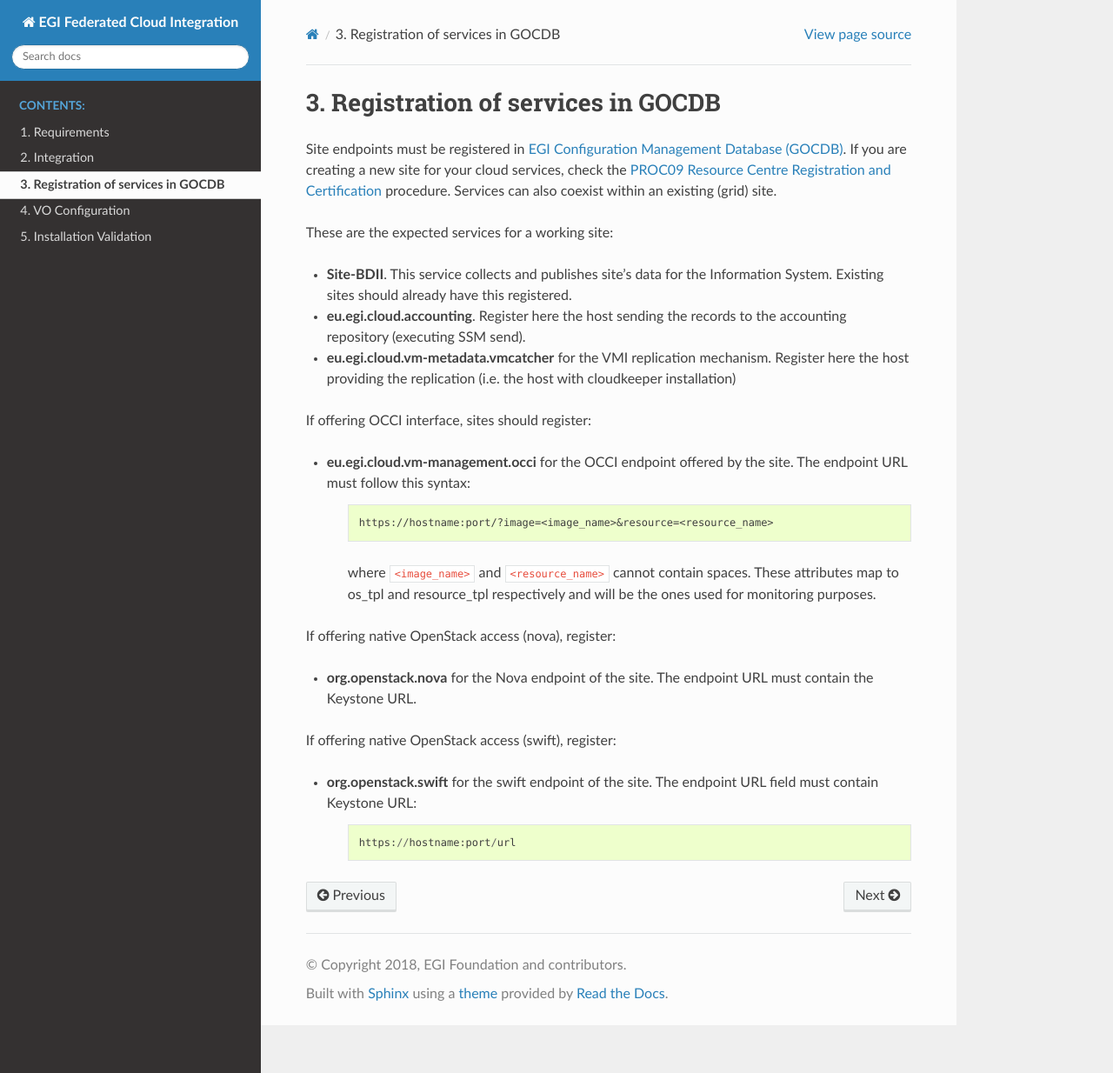
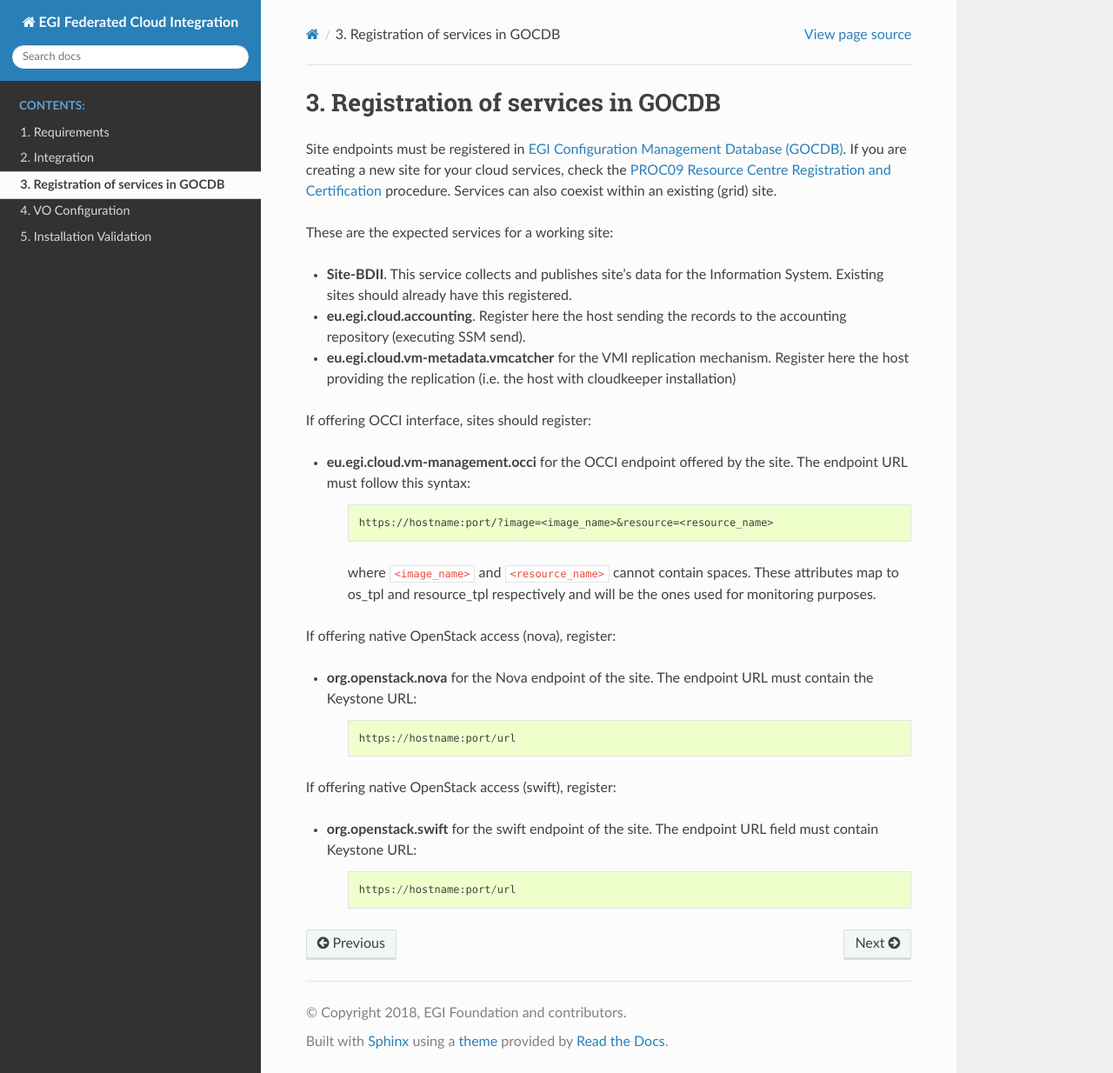
Before and after one commit to EGI-Federation/fedcloud-integration-documentation, a Sphinx documentation site: the page built from source/registration.rst, in a window 1280 px wide and 1234 px high. Shown: the whole window at 87% size. Built offline with Sphinx 7.4.7 and the Read the Docs theme 2.0.0, drawn with Linux system fonts in a browser that asks for light colours; some of the changed lines change nothing that is shown.

Commit message:
registration: add a keystone URL example for consistency sake (#35)

```diff
--- a/source/registration.rst
+++ b/source/registration.rst
@@ -23,7 +23,11 @@ If offering OCCI interface, sites should register:
 
 If offering native OpenStack access (nova), register:
 
-* **org.openstack.nova** for the Nova endpoint of the site.  The endpoint URL must contain the Keystone URL.
+* **org.openstack.nova** for the Nova endpoint of the site.  The endpoint URL must contain the Keystone URL:
+
+    ::
+
+        https://hostname:port/url
 
 If offering native OpenStack access (swift), register:
 
```
